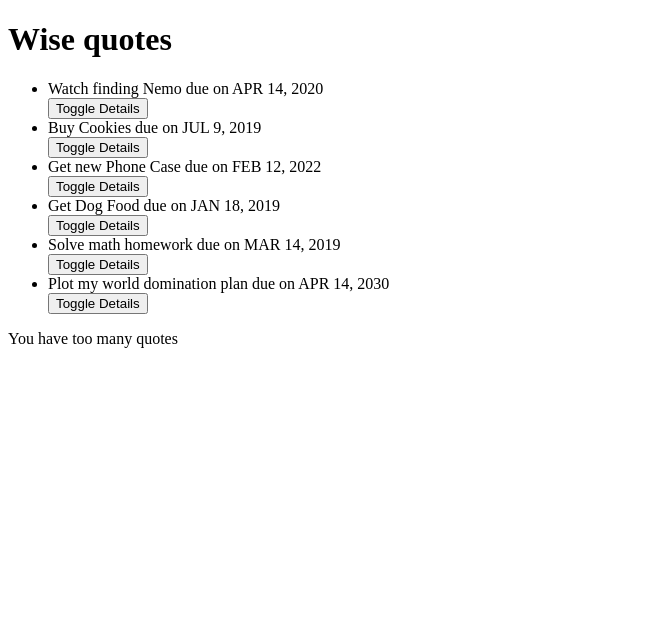
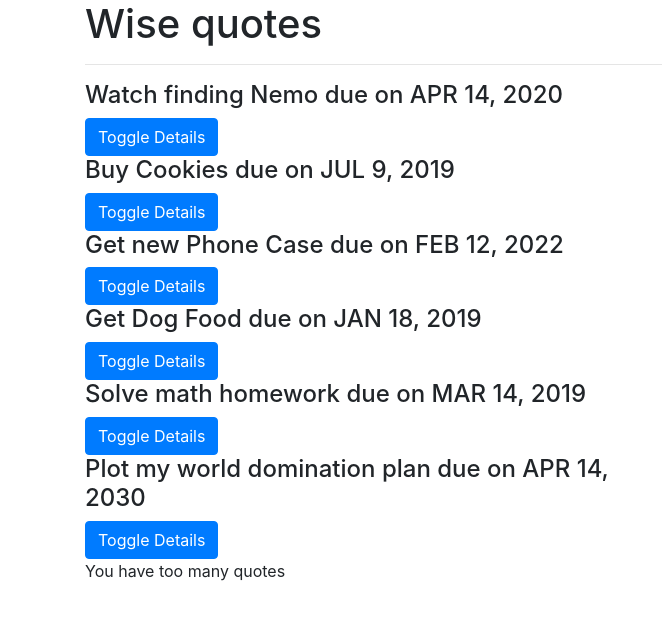
Before and after one commit to Patrick322/Quotes, an Angular app: page / in a window 1280 px wide. Shown: the top 620 px of the page, without its empty margins (0-662 px from the left). Built offline with nearby package versions, Linux system fonts and the light colour scheme.

Commit message:
it will change the structure of the application

```diff
--- a/package.json
+++ b/package.json
@@ -19,6 +19,8 @@
     "@angular/platform-browser": "~8.2.14",
     "@angular/platform-browser-dynamic": "~8.2.14",
     "@angular/router": "~8.2.14",
+    "bootstrap": "^4.4.1",
+    "popper": "^1.0.1",
     "rxjs": "~6.4.0",
     "tslib": "^1.10.0",
     "zone.js": "~0.9.1"
--- a/src/app/quote-detail/quote-detail.component.html
+++ b/src/app/quote-detail/quote-detail.component.html
@@ -1,3 +1,3 @@
 <p>{{quote.description}}</p>
-<p>This quote will be complete in {{goal.completeDate|dateCount}} days</p>
-<button (click)= 'quoteDelete(true)'>Delete Quote</button>
+<p>This quote will be complete in {{quote.completeDate|dateCount}} days</p>
+<button (click)= 'quoteDelete(true)' class="btn btn-outline-danger">Delete Quote</button>
--- a/src/app/quote/quote.component.html
+++ b/src/app/quote/quote.component.html
@@ -1,11 +1,21 @@
-<h1>Wise quotes</h1>
-<ul>
-  <div *ngFor='let quote of quotes;let i = index'>
-    <li appStrikethrough>{{quote.name}} due on {{quote.completeDate|date|uppercase}}</li>
-        <button  (click)='toggleDetails(i)'>Toggle Details</button>
+<div class="container">
+  <h1>Wise quotes</h1>
+  <hr>
 
-        <app-quote-detail *ngIf='quote.showDescription' [quote]='quote' (isComplete) = 'deleteQuote($event,i)'></app-quote-detail>
+  <div class="row">
+    <div class="col-md-6">
+      <div *ngFor='let quote of quotes;let i = index'>
+        <div>
+          <h4 id={{i}} appStrikethrough>{{quote.name}} due on {{quote.completeDate|date|uppercase}}</h4>
+          <button (click)='toggleDetails(i)' class="btn btn-primary">Toggle Details</button>
+        </div>
 
+        <div *ngIf='quote.showDescription'>
+          <app-quote-detail  [quote]='quote' (isComplete) = 'deleteQuote($event,i)'></app-quote-detail>
+        </div>
+      </div>
     </div>
-</ul>
-<p *ngIf='quotes.length > 5'>You have too many quotes</p>
+  </div>
+
+  <p *ngIf='quotes.length > 5'>You have too many quotes</p>
+</div>
--- a/src/app/quote/quote.component.ts
+++ b/src/app/quote/quote.component.ts
@@ -22,7 +22,15 @@
       this.quotes.splice(index,1);
     }
   }
+  deleteQuote(isComplete, index){
+    if (isComplete) {
+      let toDelete = confirm(`Are you sure you want to delete ${this.quotes[index].name}?`)
 
+      if (toDelete){
+        this.quotes.splice(index,1)
+      }
+    }
+  }
   toggleDetails(index){
     this.quotes[index].showDescription = !this.quotes[index].showDescription;
   }
--- a/src/styles.css
+++ b/src/styles.css
@@ -1 +1,2 @@
 /* You can add global styles to this file, and also import other style files */
+@import "~bootstrap/dist/css/bootstrap.css"
```
Also changed, not shown: 1 other file (tests, documents, lock files or other folders).
